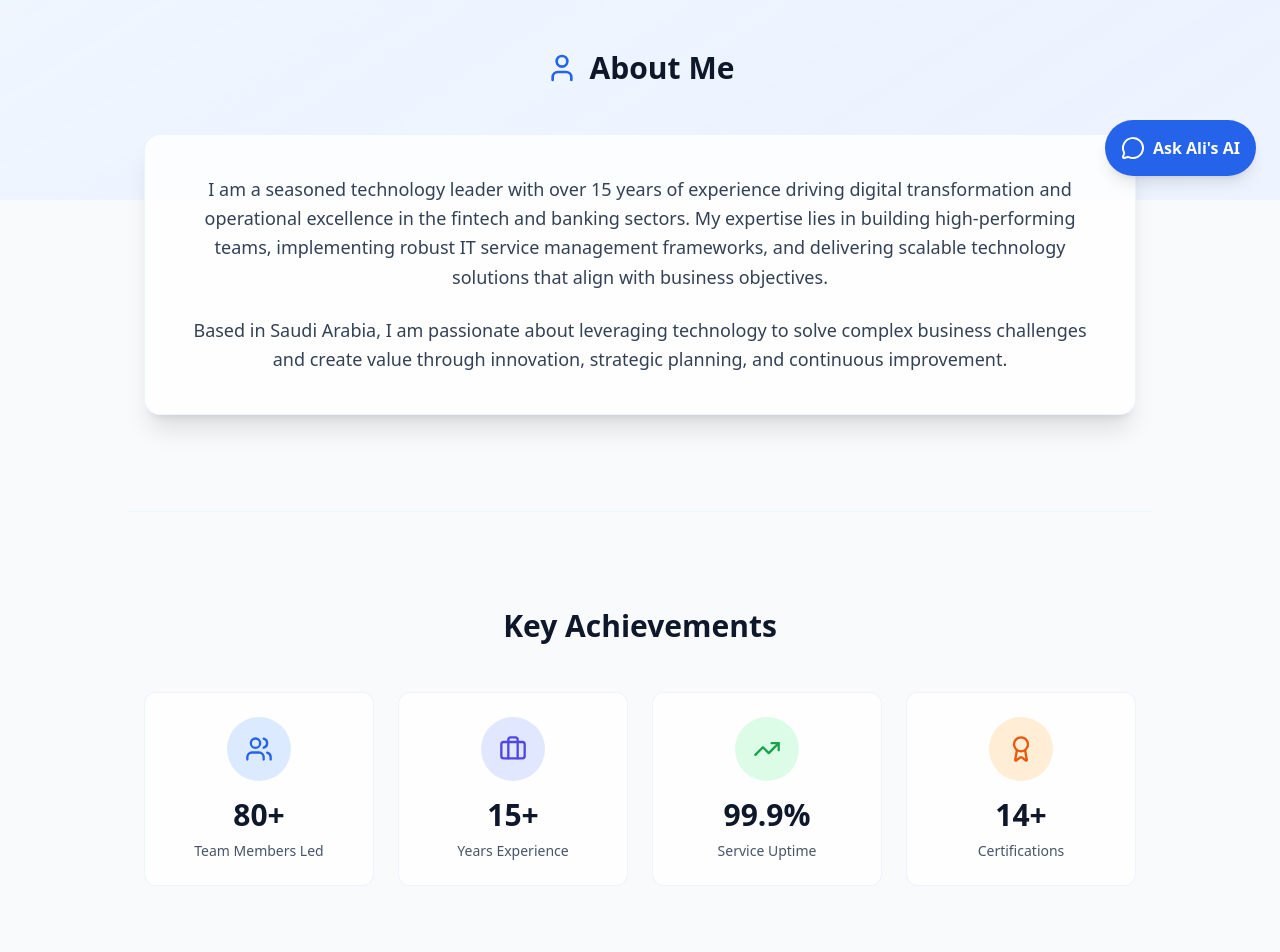
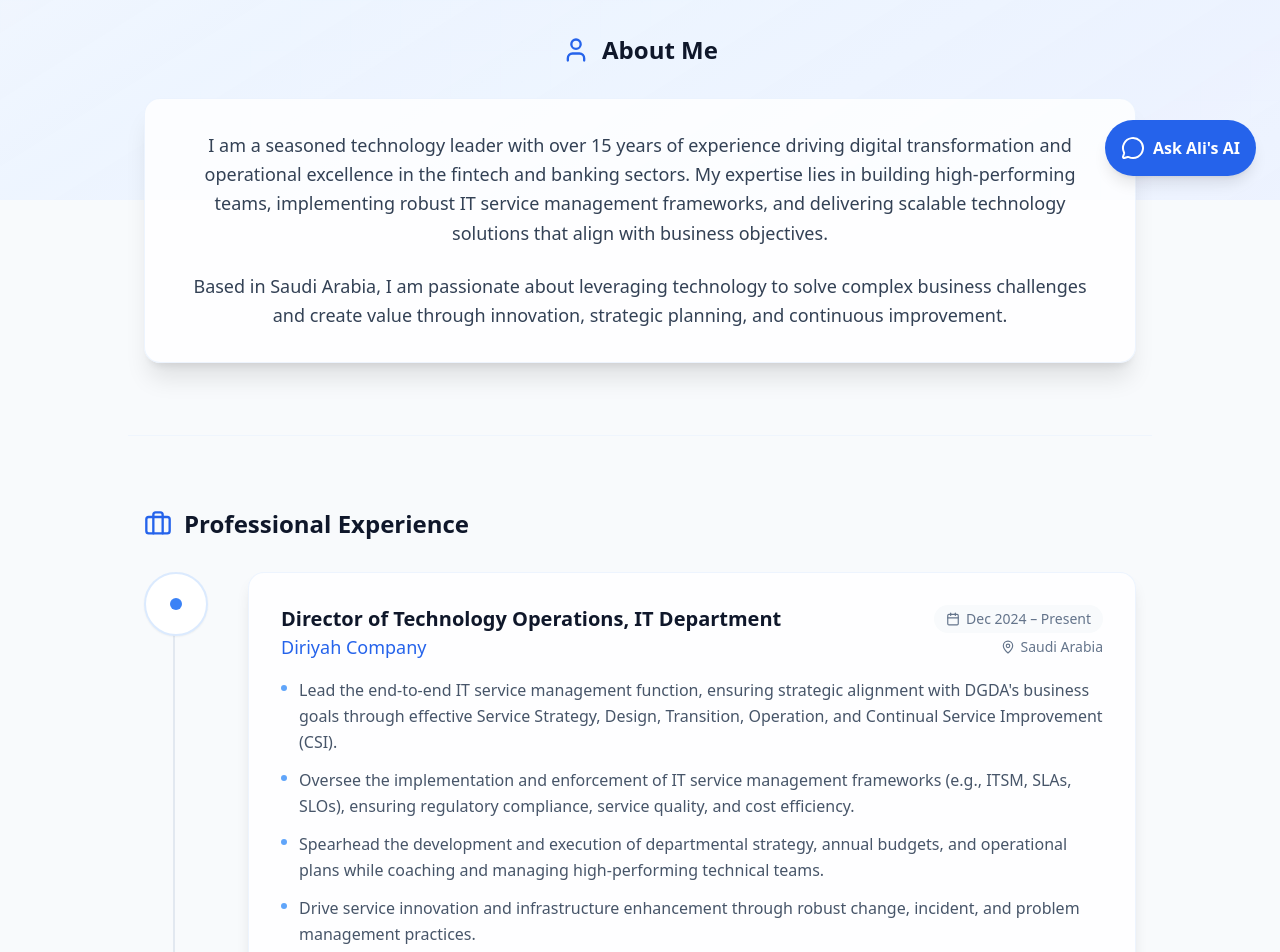
Before and after one commit to aalbattah/Ali_Profile, a React (Vite) app: page / in a window 1280 px wide. Shown: the part 600-1552 px from the top of the page. Built offline with nearby package versions, Linux system fonts and the light colour scheme.

Commit message:
Reorganize page layout for professional appearance: reorder sections, reduce spacing, make Achievements more compact

```diff
--- a/App.tsx
+++ b/App.tsx
@@ -79,29 +79,29 @@ const App: React.FC = () => {
           <About />
         </div>
         <div className="max-w-5xl mx-auto">
-          <div className="border-t border-blue-100/30 my-8"></div>
-        </div>
-        <Achievements />
-        <div className="max-w-5xl mx-auto">
-          <div className="border-t border-blue-100/30 my-8"></div>
+          <div className="border-t border-blue-100/30 my-6"></div>
         </div>
         <div id="experience">
           <Experience />
         </div>
         <div className="max-w-5xl mx-auto">
-          <div className="border-t border-blue-100/30 my-8"></div>
+          <div className="border-t border-blue-100/30 my-6"></div>
+        </div>
+        <div id="skills">
+          <Skills />
+        </div>
+        <div className="max-w-5xl mx-auto">
+          <div className="border-t border-blue-100/30 my-6"></div>
+        </div>
+        <Achievements />
+        <div className="max-w-5xl mx-auto">
+          <div className="border-t border-blue-100/30 my-6"></div>
         </div>
         <div id="projects">
           <FeaturedProjects />
         </div>
         <div className="max-w-5xl mx-auto">
-          <div className="border-t border-blue-100/30 my-8"></div>
-        </div>
-        <div id="skills">
-          <Skills />
-        </div>
-        <div className="max-w-5xl mx-auto">
-          <div className="border-t border-blue-100/30 my-8"></div>
+          <div className="border-t border-blue-100/30 my-6"></div>
         </div>
         <div id="contact">
           <Contact />
--- a/components/About.tsx
+++ b/components/About.tsx
@@ -3,16 +3,16 @@ import { User, Target, Award } from 'lucide-react';
 
 const About: React.FC = () => {
   return (
-    <section id="about" className="py-16 relative" data-animate>
+    <section id="about" className="py-12 relative" data-animate>
       <div className="max-w-5xl mx-auto px-4">
-        <div className="text-center mb-12">
-          <h2 className="text-3xl font-bold text-slate-900 mb-4 flex items-center justify-center gap-3">
-            <User className="text-blue-600" size={32} />
+        <div className="text-center mb-8">
+          <h2 className="text-2xl font-bold text-slate-900 mb-4 flex items-center justify-center gap-3">
+            <User className="text-blue-600" size={28} />
             About Me
           </h2>
         </div>
 
-        <div className="bg-white/80 backdrop-blur-sm rounded-2xl shadow-xl border border-blue-100/50 p-8 md:p-10">
+        <div className="bg-white/80 backdrop-blur-sm rounded-2xl shadow-xl border border-blue-100/50 p-6 md:p-8">
           <p className="text-lg text-slate-700 leading-relaxed mb-6 text-center">
             I am a seasoned technology leader with over 15 years of experience driving digital transformation
             and operational excellence in the fintech and banking sectors. My expertise lies in building
--- a/components/Achievements.tsx
+++ b/components/Achievements.tsx
@@ -10,25 +10,25 @@ const achievements = [
 
 const Achievements: React.FC = () => {
   return (
-    <section className="py-16 relative" data-animate>
+    <section className="py-12 relative" data-animate>
       <div className="max-w-5xl mx-auto px-4">
-        <h2 className="text-3xl font-bold text-slate-900 mb-12 text-center">
+        <h2 className="text-2xl font-bold text-slate-900 mb-8 text-center">
           Key Achievements
         </h2>
 
-        <div className="grid grid-cols-2 md:grid-cols-4 gap-6">
+        <div className="grid grid-cols-2 md:grid-cols-4 gap-4">
           {achievements.map((achievement, idx) => {
             const Icon = achievement.icon;
             return (
               <div
                 key={idx}
-                className="bg-white/80 backdrop-blur-sm rounded-xl p-6 text-center border border-blue-100/50 hover:shadow-xl hover:border-blue-300 transition-all transform hover:scale-105"
+                className="bg-white/80 backdrop-blur-sm rounded-xl p-4 text-center border border-blue-100/50 hover:shadow-lg hover:border-blue-300 transition-all transform hover:scale-105"
               >
-                <div className={`w-16 h-16 ${achievement.color} rounded-full flex items-center justify-center mx-auto mb-4`}>
-                  <Icon size={28} />
+                <div className={`w-12 h-12 ${achievement.color} rounded-full flex items-center justify-center mx-auto mb-3`}>
+                  <Icon size={22} />
                 </div>
-                <div className="text-3xl font-bold text-slate-900 mb-2">{achievement.value}</div>
-                <div className="text-sm text-slate-600 font-medium">{achievement.label}</div>
+                <div className="text-2xl font-bold text-slate-900 mb-1">{achievement.value}</div>
+                <div className="text-xs text-slate-600 font-medium">{achievement.label}</div>
               </div>
             );
           })}
--- a/components/Contact.tsx
+++ b/components/Contact.tsx
@@ -57,10 +57,10 @@ const Contact: React.FC = () => {
   };
 
   return (
-    <section id="contact" className="py-16 relative">
+    <section id="contact" className="py-12 relative">
       <div className="max-w-3xl mx-auto px-4">
-        <div className="text-center mb-12">
-          <h2 className="text-3xl md:text-4xl font-bold text-slate-900 mb-4 flex items-center justify-center gap-3">
+        <div className="text-center mb-8">
+          <h2 className="text-2xl md:text-3xl font-bold text-slate-900 mb-4 flex items-center justify-center gap-3">
             <MessageSquare className="text-blue-600" size={36} />
             Send Me a Message
           </h2>
--- a/components/Experience.tsx
+++ b/components/Experience.tsx
@@ -4,14 +4,14 @@ import { RESUME_DATA } from '../constants';
 
 const Experience: React.FC = () => {
   return (
-    <section id="experience-section" className="py-16 relative" data-animate>
+    <section id="experience-section" className="py-12 relative" data-animate>
       <div className="max-w-5xl mx-auto px-4">
-        <h2 className="text-3xl font-bold text-slate-900 mb-12 flex items-center gap-3">
-          <Briefcase className="text-blue-600" size={32} />
+        <h2 className="text-2xl font-bold text-slate-900 mb-8 flex items-center gap-3">
+          <Briefcase className="text-blue-600" size={28} />
           Professional Experience
         </h2>
 
-        <div className="space-y-12">
+        <div className="space-y-8">
           {RESUME_DATA.experience.map((job, index) => (
             <div key={index} className="relative pl-8 md:pl-0">
               {/* Timeline Line (Desktop) */}
--- a/components/FeaturedProjects.tsx
+++ b/components/FeaturedProjects.tsx
@@ -30,7 +30,7 @@ const projects = [
 
 const FeaturedProjects: React.FC = () => {
   return (
-    <section id="projects" className="py-16 relative" data-animate>
+    <section id="projects" className="py-12 relative" data-animate>
       <div className="max-w-5xl mx-auto px-4">
         <h2 className="text-3xl font-bold text-slate-900 mb-12 flex items-center gap-3">
           <Code className="text-blue-600" size={32} />
--- a/components/Skills.tsx
+++ b/components/Skills.tsx
@@ -4,7 +4,7 @@ import { RESUME_DATA } from '../constants';
 
 const Skills: React.FC = () => {
   return (
-    <section id="skills-section" className="py-16 relative" data-animate>
+    <section id="skills-section" className="py-12 relative" data-animate>
       <div className="max-w-5xl mx-auto px-4 grid md:grid-cols-2 gap-12">
         {/* Skills Column */}
         <div>
```
